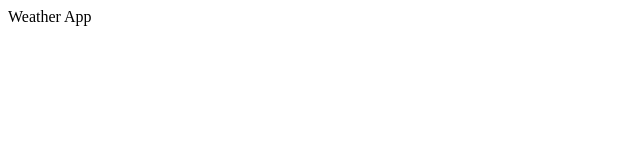
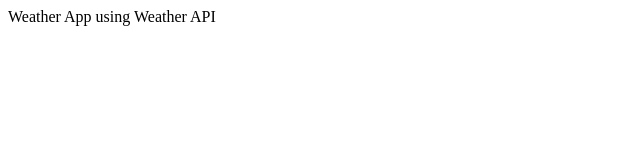
Before and after one commit to arashkhattal/weather-app, a React (Create React App) app: page / in a window 1280 px wide. Shown: the top 160 px of the page, without its empty margins (0-640 px from the left). Built offline with nearby package versions, Linux system fonts and the light colour scheme.

Commit message:
Update App.js

```diff
--- a/src/App.js
+++ b/src/App.js
@@ -1,5 +1,5 @@
 function App() {
-  return <div>Weather App
+  return <div>Weather App using Weather API
     </div>;
 }
 
```
